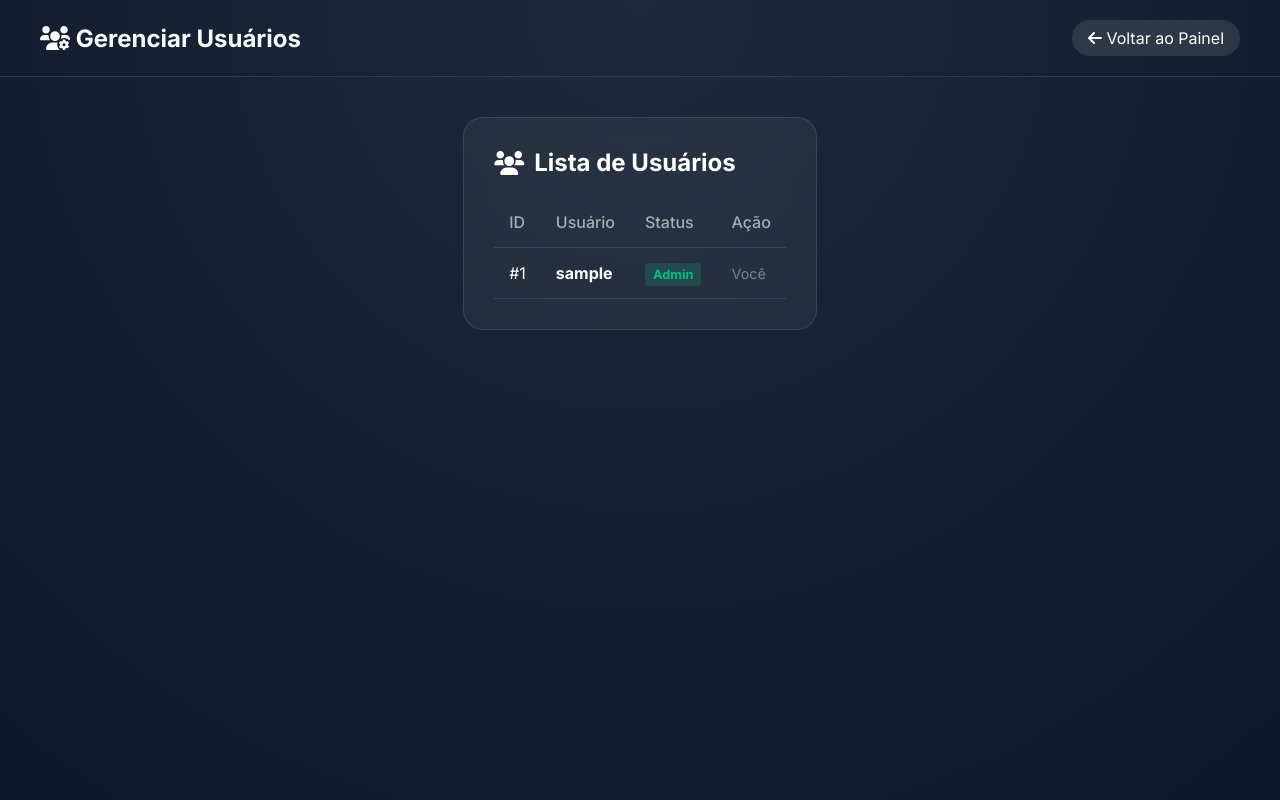
After one commit to cristhian-sancore/jogos-retro-online, a Flask app: page /admin/users in a window 1280 px wide. The commit adds this page. Run offline with Flask 3, Linux system fonts and the light colour scheme; the visitor is signed in with stand-in values (Sample User, id 1); data comes from the database, SQL or seed files in the repository.

Commit message:
feat: crud jogos, ban de users, novos campos de registro e avatar

```diff
--- a/app.py
+++ b/app.py
@@ -19,6 +19,7 @@ BASE_DIR = os.path.dirname(os.path.abspath(__name__))
 ROMS_DIR = os.path.join(BASE_DIR, 'roms')
 SAVES_DIR = os.path.join(BASE_DIR, 'saves')
 COVERS_DIR = os.path.join(BASE_DIR, 'static', 'covers')
+AVATARS_DIR = os.path.join(BASE_DIR, 'static', 'avatars')
 DATA_DIR = os.path.join(BASE_DIR, 'data')
 DB_PATH = os.path.join(DATA_DIR, 'database.db')
 
@@ -26,6 +27,7 @@ DB_PATH = os.path.join(DATA_DIR, 'database.db')
 os.makedirs(ROMS_DIR, exist_ok=True)
 os.makedirs(SAVES_DIR, exist_ok=True)
 os.makedirs(COVERS_DIR, exist_ok=True)
+os.makedirs(AVATARS_DIR, exist_ok=True)
 os.makedirs(DATA_DIR, exist_ok=True)
 
 # Inicializa o banco de dados
@@ -37,7 +39,8 @@ def init_db():
                  (id INTEGER PRIMARY KEY AUTOINCREMENT,
                   username TEXT UNIQUE NOT NULL,
                   password TEXT NOT NULL,
-                  is_admin BOOLEAN DEFAULT 0)''')
+                  is_admin BOOLEAN DEFAULT 0,
+                  is_banned BOOLEAN DEFAULT 0)''')
 
     # Tabela de Conquistas
     c.execute('''CREATE TABLE IF NOT EXISTS achievements
@@ -65,6 +68,23 @@ def init_db():
     except sqlite3.OperationalError:
         pass # Coluna já existe
 
+    try:
+        c.execute('ALTER TABLE users ADD COLUMN is_banned BOOLEAN DEFAULT 0')
+    except sqlite3.OperationalError:
+        pass # Coluna já existe
+
+    try: c.execute('ALTER TABLE users ADD COLUMN full_name TEXT')
+    except sqlite3.OperationalError: pass
+
+    try: c.execute('ALTER TABLE users ADD COLUMN birthdate TEXT')
+    except sqlite3.OperationalError: pass
+
+    try: c.execute('ALTER TABLE users ADD COLUMN email TEXT')
+    except sqlite3.OperationalError: pass
+
+    try: c.execute('ALTER TABLE users ADD COLUMN avatar_filename TEXT')
+    except sqlite3.OperationalError: pass
+
     conn.commit()
     conn.close()
 
@@ -87,6 +107,25 @@ def get_games_list():
         })
     return games
 
+# HOOK GLOBAL PARA VERIFICAR BANIMENTO
+@app.before_request
+def check_banned():
+    # Ignorar rotas de arquivos estáticos e login/registro para não dar loop infinito
+    if request.endpoint in ['static', 'login', 'register']:
+        return
+
+    if 'user_id' in session:
+        conn = sqlite3.connect(DB_PATH)
+        c = conn.cursor()
+        c.execute('SELECT is_banned FROM users WHERE id = ?', (session['user_id'],))
+        row = c.fetchone()
+        conn.close()
+
+        if row and row[0]:
+            session.clear()
+            flash('Sua conta foi banida pelo administrador.')
+            return redirect(url_for('login'))
+
 # DECORADOR SUPER ADMIN
 def admin_required(f):
     @wraps(f)
@@ -107,28 +146,38 @@ def admin_required(f):
 @app.route('/login', methods=['GET', 'POST'])
 def login():
     if request.method == 'POST':
-        username = request.form['username']
+        email = request.form['email']
         password = request.form['password']
 
         conn = sqlite3.connect(DB_PATH)
         c = conn.cursor()
-        c.execute('SELECT id, password FROM users WHERE username = ?', (username,))
+        c.execute('SELECT id, password, username, avatar_filename FROM users WHERE email = ?', (email,))
         user = c.fetchone()
         conn.close()
 
         if user and check_password_hash(user[1], password):
             session['user_id'] = user[0]
-            session['username'] = username
+            session['username'] = user[2]
+            session['avatar'] = user[3] if len(user) > 3 else None
             return redirect(url_for('index'))
         else:
-            flash('Usuário ou senha incorretos.')
+            flash('E-mail ou senha incorretos.')
     return render_template('login.html')
 
 @app.route('/register', methods=['GET', 'POST'])
 def register():
     if request.method == 'POST':
-        username = request.form['username']
-        password = request.form['password']
+        full_name = request.form.get('full_name')
+        birthdate = request.form.get('birthdate')
+        email = request.form.get('email')
+        username = request.form.get('username')
+        password = request.form.get('password')
+        avatar_file = request.files.get('avatar')
+
+        avatar_filename = None
+        if avatar_file and avatar_file.filename:
+            avatar_filename = secure_filename(f"{username}_{avatar_file.filename}")
+            avatar_file.save(os.path.join(AVATARS_DIR, avatar_filename))
 
         conn = sqlite3.connect(DB_PATH)
         c = conn.cursor()
@@ -140,14 +189,17 @@ def register():
 
         try:
             hashed_pw = generate_password_hash(password)
-            c.execute('INSERT INTO users (username, password, is_admin) VALUES (?, ?, ?)', (username, hashed_pw, is_admin))
+            c.execute('''INSERT INTO users
+                         (username, password, is_admin, full_name, birthdate, email, avatar_filename)
+                         VALUES (?, ?, ?, ?, ?, ?, ?)''',
+                      (username, hashed_pw, is_admin, full_name, birthdate, email, avatar_filename))
             conn.commit()
             conn.close()
             flash('Conta criada com sucesso! Faça login.')
             return redirect(url_for('login'))
         except sqlite3.IntegrityError:
             conn.close()
-            flash('Esse nome de usuário já existe.')
+            flash('E-mail ou nome de usuário já está em uso.')
 
     return render_template('register.html')
 
@@ -192,6 +244,66 @@ def admin_upload():
     flash("Jogo adicionado com sucesso!")
     return redirect(url_for('admin'))
 
+@app.route('/admin/edit/<int:game_id>', methods=['GET', 'POST'])
+@admin_required
+def admin_edit(game_id):
+    conn = sqlite3.connect(DB_PATH)
+    c = conn.cursor()
+
+    if request.method == 'POST':
+        title = request.form.get('title')
+        rom_file = request.files.get('rom')
+        cover_file = request.files.get('cover')
+
+        c.execute('SELECT filename, cover_filename FROM games WHERE id = ?', (game_id,))
+        row = c.fetchone()
+
+        if not title:
+            flash("O título é obrigatório!")
+            return redirect(url_for('admin_edit', game_id=game_id))
+
+        new_rom_filename = row[0]
+        new_cover_filename = row[1]
+
+        if rom_file and rom_file.filename:
+            new_rom_filename = secure_filename(rom_file.filename)
+            rom_file.save(os.path.join(ROMS_DIR, new_rom_filename))
+            # Apagar a rom antiga se for diferente
+            if row[0] != new_rom_filename:
+                try: os.remove(os.path.join(ROMS_DIR, row[0]))
+                except OSError: pass
+
+        if cover_file and cover_file.filename:
+            new_cover_filename = secure_filename(cover_file.filename)
+            cover_file.save(os.path.join(COVERS_DIR, new_cover_filename))
+            # Apagar a capa antiga se for diferente
+            if row[1] != new_cover_filename:
+                try: os.remove(os.path.join(COVERS_DIR, row[1]))
+                except OSError: pass
+
+        c.execute('UPDATE games SET title = ?, filename = ?, cover_filename = ? WHERE id = ?',
+                  (title, new_rom_filename, new_cover_filename, game_id))
+        conn.commit()
+        conn.close()
+
+        flash("Jogo atualizado com sucesso!")
+        return redirect(url_for('admin'))
+
+    else:
+        c.execute('SELECT id, title, filename, cover_filename FROM games WHERE id = ?', (game_id,))
+        game = c.fetchone()
+        conn.close()
+        if not game:
+            abort(404)
+
+        game_dict = {
+            'id': game[0],
+            'title': game[1],
+            'filename': game[2],
+            'cover_filename': game[3]
+        }
+        return render_template('admin_edit.html', game=game_dict)
+
 @app.route('/admin/delete/<int:game_id>', methods=['POST'])
 @admin_required
 def admin_delete(game_id):
@@ -211,6 +323,51 @@ def admin_delete(game_id):
     conn.close()
     flash("Jogo removido.")
     return redirect(url_for('admin'))
+
+@app.route('/admin/users')
+@admin_required
+def admin_users():
+    conn = sqlite3.connect(DB_PATH)
+    c = conn.cursor()
+    c.execute('SELECT id, username, is_admin, is_banned FROM users ORDER BY username')
+    users_db = c.fetchall()
+    conn.close()
+
+    users = []
+    for u in users_db:
+        users.append({
+            'id': u[0],
+            'username': u[1],
+            'is_admin': u[2],
+            'is_banned': u[3]
+        })
+    return render_template('admin_users.html', users=users)
+
+@app.route('/admin/users/ban/<int:target_user_id>', methods=['POST'])
+@admin_required
+def admin_toggle_ban(target_user_id):
+    # Previne que o admin se bana
+    if target_user_id == session['user_id']:
+        flash("Você não pode banir a si mesmo!")
+        return redirect(url_for('admin_users'))
+
+    conn = sqlite3.connect(DB_PATH)
+    c = conn.cursor()
+
+    # Verifica o status atual
+    c.execute('SELECT is_banned FROM users WHERE id = ?', (target_user_id,))
+    row = c.fetchone()
+    if row:
+        new_status = 0 if row[0] else 1
+        c.execute('UPDATE users SET is_banned = ? WHERE id = ?', (new_status, target_user_id))
+        conn.commit()
+        if new_status:
+            flash("Usuário banido com sucesso.")
+        else:
+            flash("Usuário desbanido com sucesso.")
+
+    conn.close()
+    return redirect(url_for('admin_users'))
 
 # ROTAS DO PAINEL E JOGOS
 @app.route('/')
@@ -232,7 +389,9 @@ def index():
 
     conn.close()
 
-    return render_template('index.html', games=games, achievements=user_achievements, username=session['username'], is_admin=is_admin)
+    avatar = session.get('avatar')
+
+    return render_template('index.html', games=games, achievements=user_achievements, username=session['username'], is_admin=is_admin, avatar=avatar)
 
 @app.route('/play/<filename>')
 def play(filename):
--- /dev/null
+++ b/templates/admin_users.html
@@ -0,0 +1,207 @@
+<!DOCTYPE html>
+<html lang="pt-BR">
+<head>
+    <meta charset="UTF-8">
+    <meta name="viewport" content="width=device-width, initial-scale=1.0">
+    <title>Gerenciar Usuários - SNES Cloud</title>
+    <link rel="stylesheet" href="{{ url_for('static', filename='css/style.css') }}">
+    <link rel="stylesheet" href="https://cdnjs.cloudflare.com/ajax/libs/font-awesome/6.0.0/css/all.min.css">
+    <style>
+        .admin-container {
+            max-width: 800px;
+            margin: 40px auto;
+            padding: 0 20px;
+        }
+
+        .users-card {
+            background: rgba(255, 255, 255, 0.05);
+            backdrop-filter: blur(10px);
+            border: 1px solid rgba(255, 255, 255, 0.1);
+            border-radius: 20px;
+            padding: 30px;
+        }
+
+        .users-card h2 {
+            margin-top: 0;
+            color: #fff;
+            margin-bottom: 20px;
+            display: flex;
+            align-items: center;
+            gap: 10px;
+        }
+
+        .users-table {
+            width: 100%;
+            border-collapse: collapse;
+        }
+
+        .users-table th, .users-table td {
+            padding: 15px;
+            text-align: left;
+            border-bottom: 1px solid rgba(255, 255, 255, 0.1);
+            color: white;
+        }
+
+        .users-table th {
+            color: rgba(255, 255, 255, 0.6);
+            font-weight: 500;
+        }
+
+        .badge-admin {
+            background: rgba(16, 185, 129, 0.2);
+            color: #10b981;
+            padding: 4px 8px;
+            border-radius: 4px;
+            font-size: 0.8em;
+            font-weight: bold;
+        }
+
+        .badge-user {
+            background: rgba(255, 255, 255, 0.1);
+            color: rgba(255, 255, 255, 0.8);
+            padding: 4px 8px;
+            border-radius: 4px;
+            font-size: 0.8em;
+            font-weight: bold;
+        }
+
+        .badge-banned {
+            background: rgba(239, 68, 68, 0.2);
+            color: #ef4444;
+            padding: 4px 8px;
+            border-radius: 4px;
+            font-size: 0.8em;
+            font-weight: bold;
+            margin-left: 5px;
+        }
+
+        .btn-ban {
+            background: rgba(239, 68, 68, 0.2);
+            color: #ef4444;
+            border: 1px solid rgba(239, 68, 68, 0.3);
+            padding: 6px 12px;
+            border-radius: 6px;
+            cursor: pointer;
+            transition: 0.2s;
+        }
+
+        .btn-ban:hover {
+            background: #ef4444;
+            color: white;
+        }
+
+        .btn-unban {
+            background: rgba(16, 185, 129, 0.2);
+            color: #10b981;
+            border: 1px solid rgba(16, 185, 129, 0.3);
+            padding: 6px 12px;
+            border-radius: 6px;
+            cursor: pointer;
+            transition: 0.2s;
+        }
+
+        .btn-unban:hover {
+            background: #10b981;
+            color: white;
+        }
+
+        .flash-message {
+            background: rgba(16, 185, 129, 0.2);
+            border: 1px solid #10b981;
+            color: #10b981;
+            padding: 10px;
+            border-radius: 10px;
+            margin-bottom: 20px;
+            text-align: center;
+        }
+
+        .top-bar {
+            padding: 20px 40px;
+            display: flex;
+            justify-content: space-between;
+            align-items: center;
+            border-bottom: 1px solid rgba(255, 255, 255, 0.1);
+        }
+
+        .top-bar a {
+            color: white;
+            text-decoration: none;
+            background: rgba(255,255,255,0.1);
+            padding: 8px 16px;
+            border-radius: 20px;
+            transition: 0.2s;
+        }
+        .top-bar a:hover {
+            background: rgba(255,255,255,0.2);
+        }
+    </style>
+</head>
+<body>
+    <div class="top-bar">
+        <h2><i class="fa-solid fa-users-gear"></i> Gerenciar Usuários</h2>
+        <a href="{{ url_for('admin') }}"><i class="fa-solid fa-arrow-left"></i> Voltar ao Painel</a>
+    </div>
+
+    <div class="admin-container">
+        <div class="users-card">
+            <h2><i class="fa-solid fa-users"></i> Lista de Usuários</h2>
+
+            {% with messages = get_flashed_messages() %}
+                {% if messages %}
+                    {% for message in messages %}
+                        <div class="flash-message">{{ message }}</div>
+                    {% endfor %}
+                {% endif %}
+            {% endwith %}
+
+            <table class="users-table">
+                <thead>
+                    <tr>
+                        <th>ID</th>
+                        <th>Usuário</th>
+                        <th>Status</th>
+                        <th>Ação</th>
+                    </tr>
+                </thead>
+                <tbody>
+                    {% for user in users %}
+                    <tr>
+                        <td>#{{ user.id }}</td>
+                        <td>
+                            <strong>{{ user.username }}</strong>
+                            {% if user.is_banned %}
+                                <span class="badge-banned">Banido</span>
+                            {% endif %}
+                        </td>
+                        <td>
+                            {% if user.is_admin %}
+                                <span class="badge-admin">Admin</span>
+                            {% else %}
+                                <span class="badge-user">Membro</span>
+                            {% endif %}
+                        </td>
+                        <td>
+                            {% if user.id != session['user_id'] %}
+                                <form action="{{ url_for('admin_toggle_ban', target_user_id=user.id) }}" method="POST" style="margin: 0;">
+                                    {% if user.is_banned %}
+                                        <button type="submit" class="btn-unban" title="Desbanir">
+                                            <i class="fa-solid fa-user-check"></i> Desbanir
+                                        </button>
+                                    {% else %}
+                                        <button type="submit" class="btn-ban" title="Banir" onsubmit="return confirm('Tem certeza que deseja banir este usuário?');">
+                                            <i class="fa-solid fa-user-slash"></i> Banir
+                                        </button>
+                                    {% endif %}
+                                </form>
+                            {% else %}
+                                <span style="color: rgba(255,255,255,0.4); font-size: 0.9em;">Você</span>
+                            {% endif %}
+                        </td>
+                    </tr>
+                    {% endfor %}
+                </tbody>
+            </table>
+        </div>
+    </div>
+</body>
+</html>
--- a/templates/login.html
+++ b/templates/login.html
@@ -55,7 +55,7 @@
         {% endwith %}
 
         <form method="POST">
-            <input type="text" name="username" placeholder="Nome de usuário" required>
+            <input type="email" name="email" placeholder="E-mail" required>
             <input type="password" name="password" placeholder="Senha" required>
             <button type="submit">Entrar</button>
         </form>
```
Also changed, not shown: templates/admin.html (+33 -4 lines), templates/admin_edit.html (added, +167 -0 lines), templates/index.html (+7 -0 lines), templates/register.html (+7 -2 lines).
